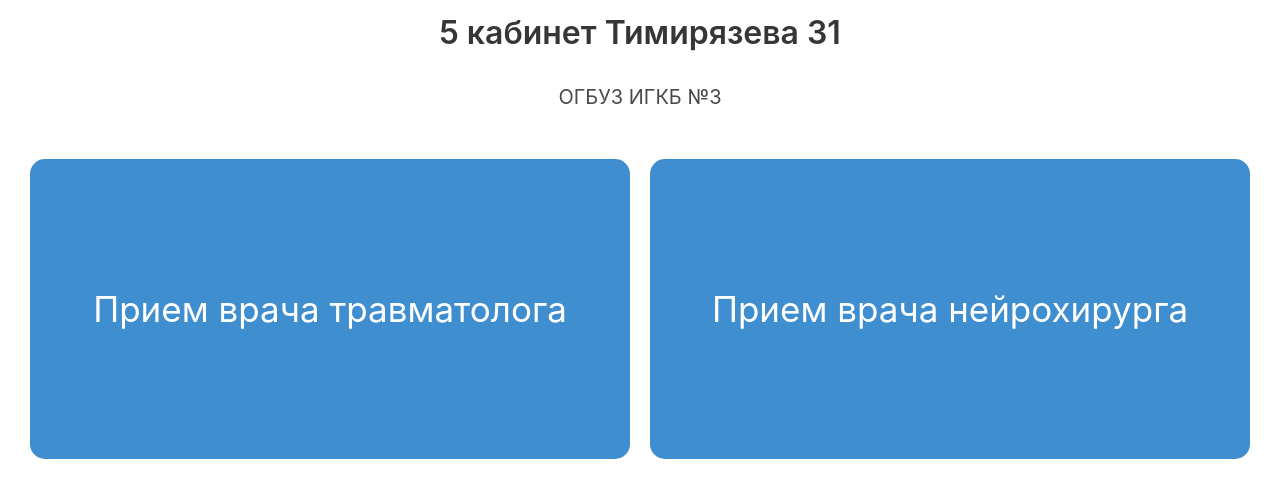
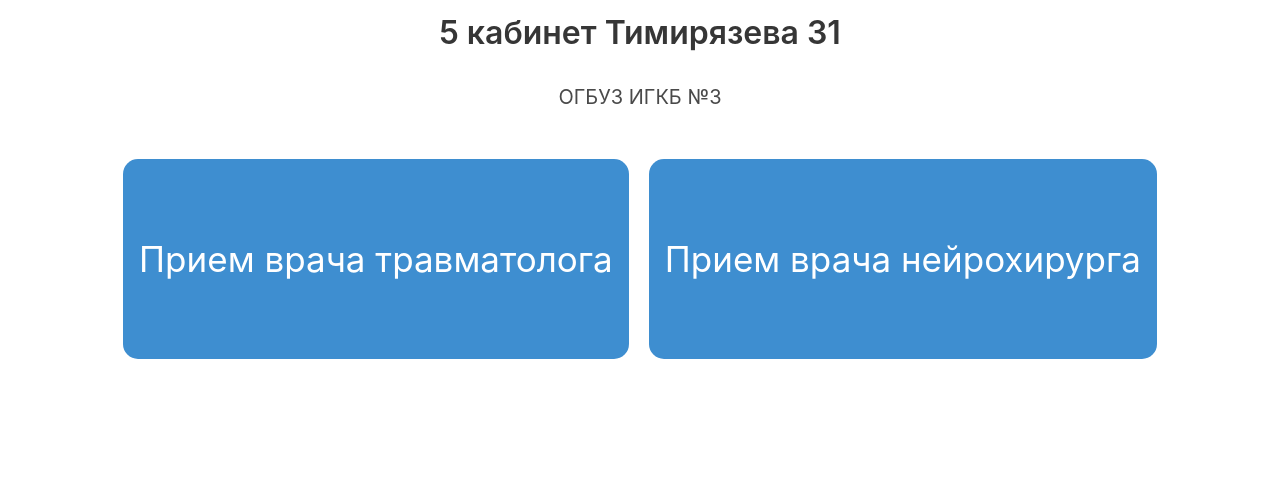
Before and after one commit to borgolov/webqueue2, a Flask app: page /terminal_new in a window 1280 px wide. Shown: the top 498 px of the page. Run offline with Flask 3, Linux system fonts and the light colour scheme; a user stored in the database is signed in; parts of the project's set-up code (start-up, migrations or seed data) failed here and were passed over.

Commit message:
fix 09.08.2023

```diff
--- a/app/auth/views.py
+++ b/app/auth/views.py
@@ -34,6 +34,6 @@ def load_user(user_id):
 @login_required
 def logout():
     logout_user()
-    if session['location']:
+    if 'location' in session:
         session.pop("location")
     return redirect('/auth')
--- a/app/static/home/css/style.css
+++ b/app/static/home/css/style.css
@@ -24,7 +24,7 @@
     font-size: 35px;
 }
 
-.main_buttons:active {
+.main_button:active {
     transition: 0.3s;
     background-color: tomato;
     color: yellow;
--- a/app/static/screen_new/css/style.css
+++ b/app/static/screen_new/css/style.css
@@ -4,7 +4,7 @@
 }
 
 .left {
-    width: 450px;
+    width: 600px;
     background-color: #3e8ed0;
     height: 100vh;
 }
@@ -27,7 +27,7 @@
     width: -moz-max-content;
     width: max-content;
     margin: 0 auto;
-    font-size: 75px;
+    font-size: 70px;
     color: #f3fd68;
 }
 
--- a/app/static/terminal_new/css/style.css
+++ b/app/static/terminal_new/css/style.css
@@ -10,11 +10,12 @@
     background-color: #3e8ed0;
     color: white;
     border-radius: 15px;
-    min-width: 600px;
-    height: 300px;
+    min-width: 400px;
+    height: 200px;
     display: flex;
     align-items: center;
     margin: 10px;
+    padding: 1em;
 }
 
 .button_service p {
```
Also changed, not shown: instance/sqlite3.db, 3 other files.
